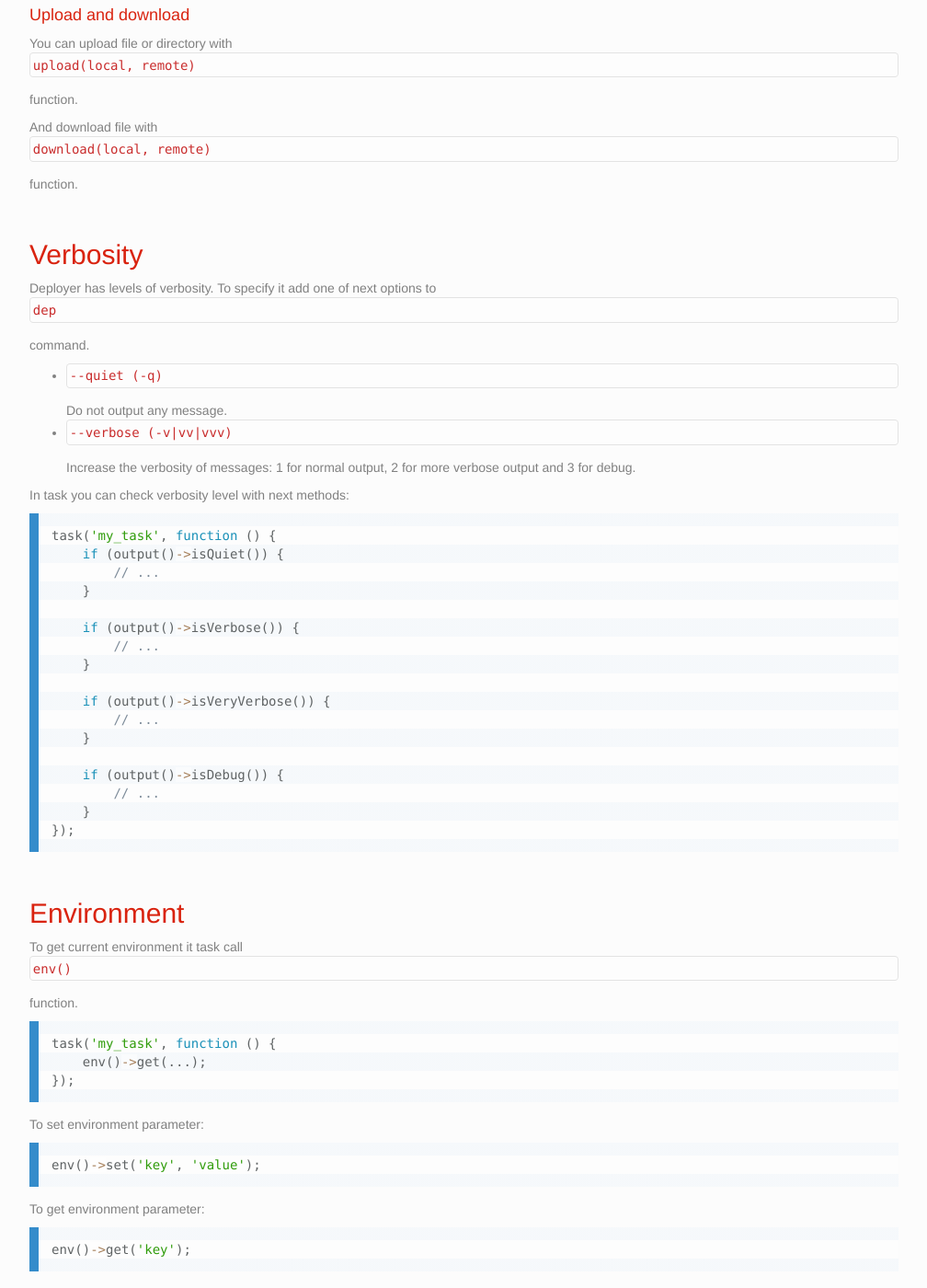
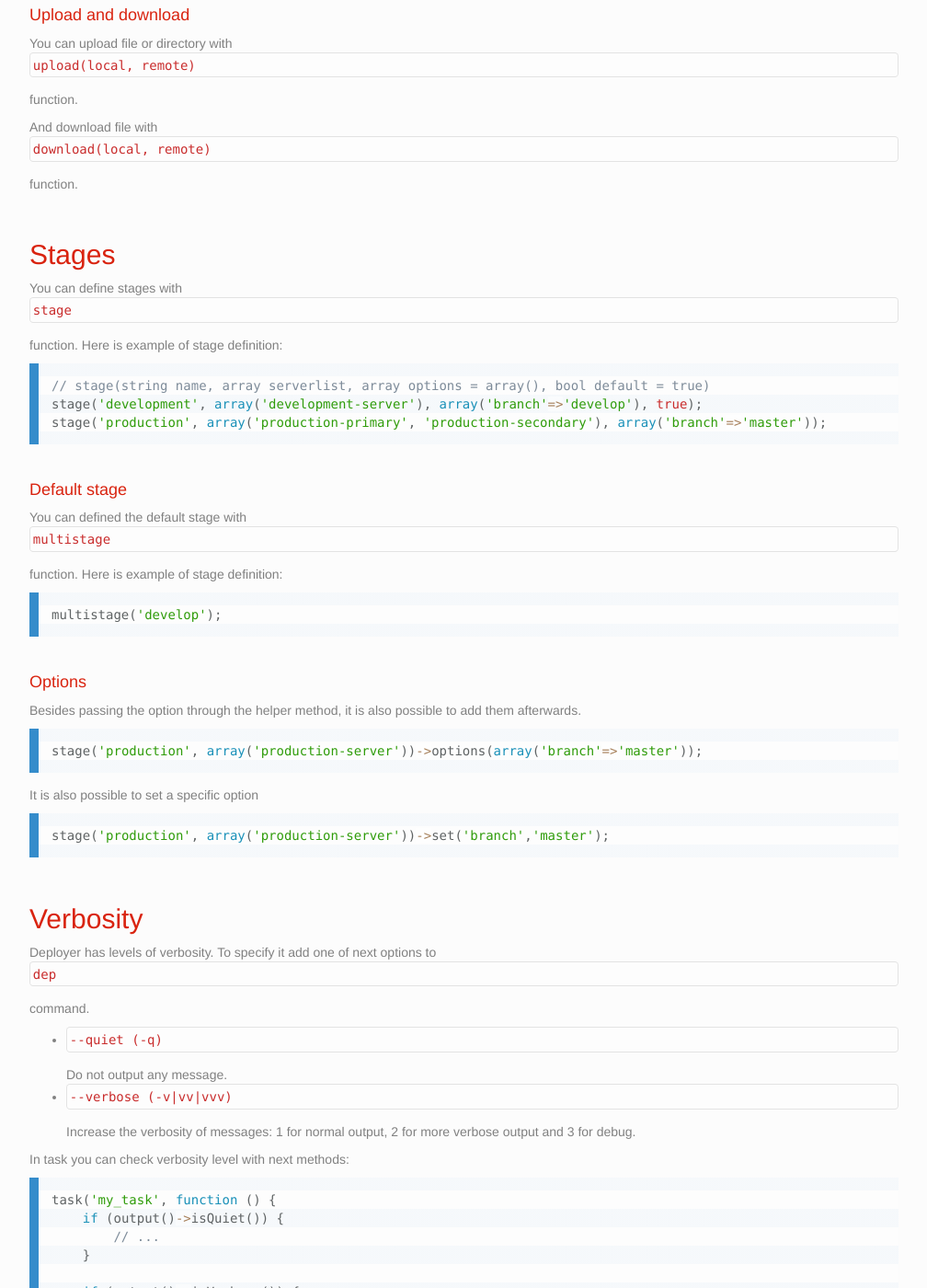
Before and after one commit to deployphp/deployer, a Jekyll site: the page built from index.md, in a window 1280 px wide and 1400 px high, scrolled down 7165 px. Shown: the whole window at 92% size, without its empty margins (233-1241 px from the left). Built offline with Jekyll 4.4.1, drawn with Linux system fonts in a browser that asks for light colours.

Commit message:
Multistage documentation

```diff
--- a/index.md
+++ b/index.md
@@ -330,6 +330,38 @@ You can upload file or directory with `upload(local, remote)` function.
 
 And download file with `download(local, remote)` function.
 
+<h2><a name="stages">Stages</a></h2>
+
+You can define stages with `stage` function. Here is example of stage definition:
+
+~~~ php
+// stage(string name, array serverlist, array options = array(), bool default = true)
+stage('development', array('development-server'), array('branch'=>'develop'), true);
+stage('production', array('production-primary', 'production-secondary'), array('branch'=>'master'));
+~~~
+
+<h4><a name="default-stage">Default stage</a></h4>
+
+You can defined the default stage with `multistage` function. Here is example of stage definition:
+
+~~~ php
+multistage('develop');
+~~~
+
+<h4><a name="with-options">Options</a></h4>
+
+Besides passing the option through the helper method, it is also possible to add them afterwards.
+
+~~~ php
+stage('production', array('production-server'))->options(array('branch'=>'master'));
+~~~
+
+It is also possible to set a specific option
+
+~~~ php
+stage('production', array('production-server'))->set('branch','master');
+~~~
+
 <h2><a name="verbosity">Verbosity</a></h2>
 
 Deployer has levels of verbosity. To specify it add one of next options to `dep` command.
@@ -358,8 +390,6 @@ task('my_task', function () {
     }
 });
 ~~~
-
-
 
 <h2><a name="environment">Environment</a></h2>
 
```
